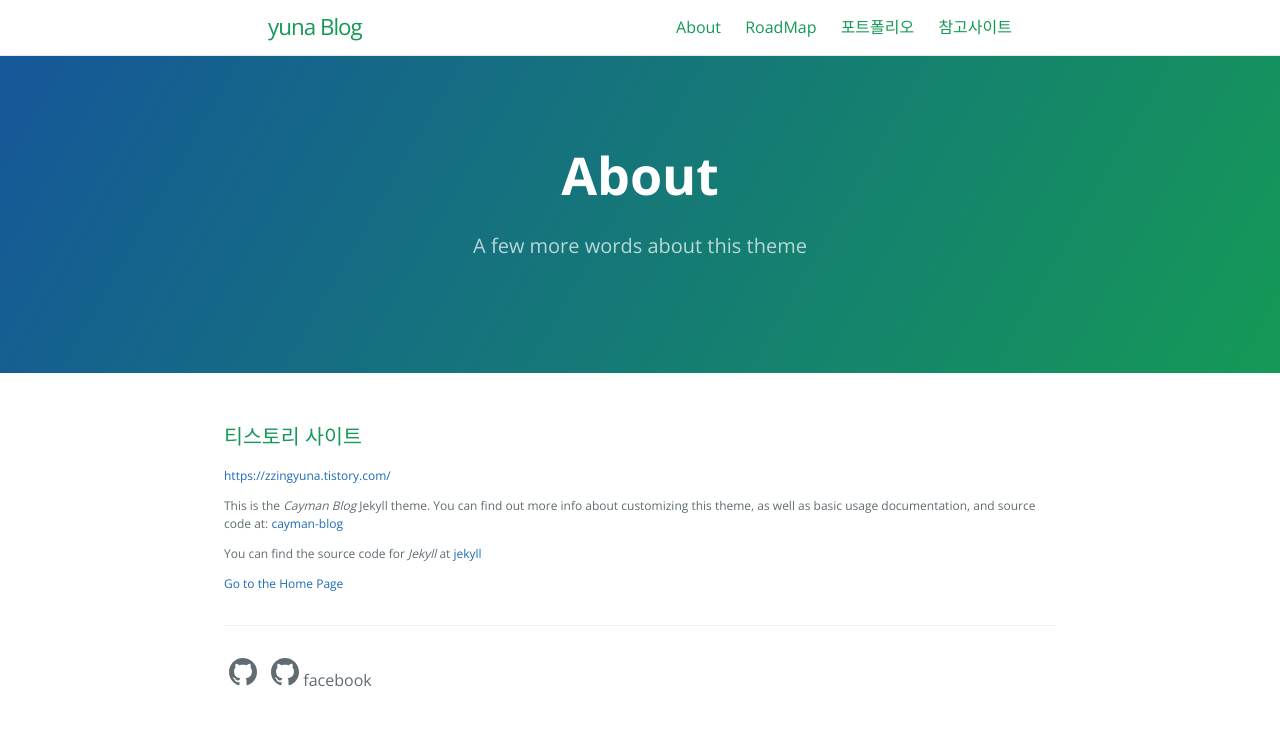
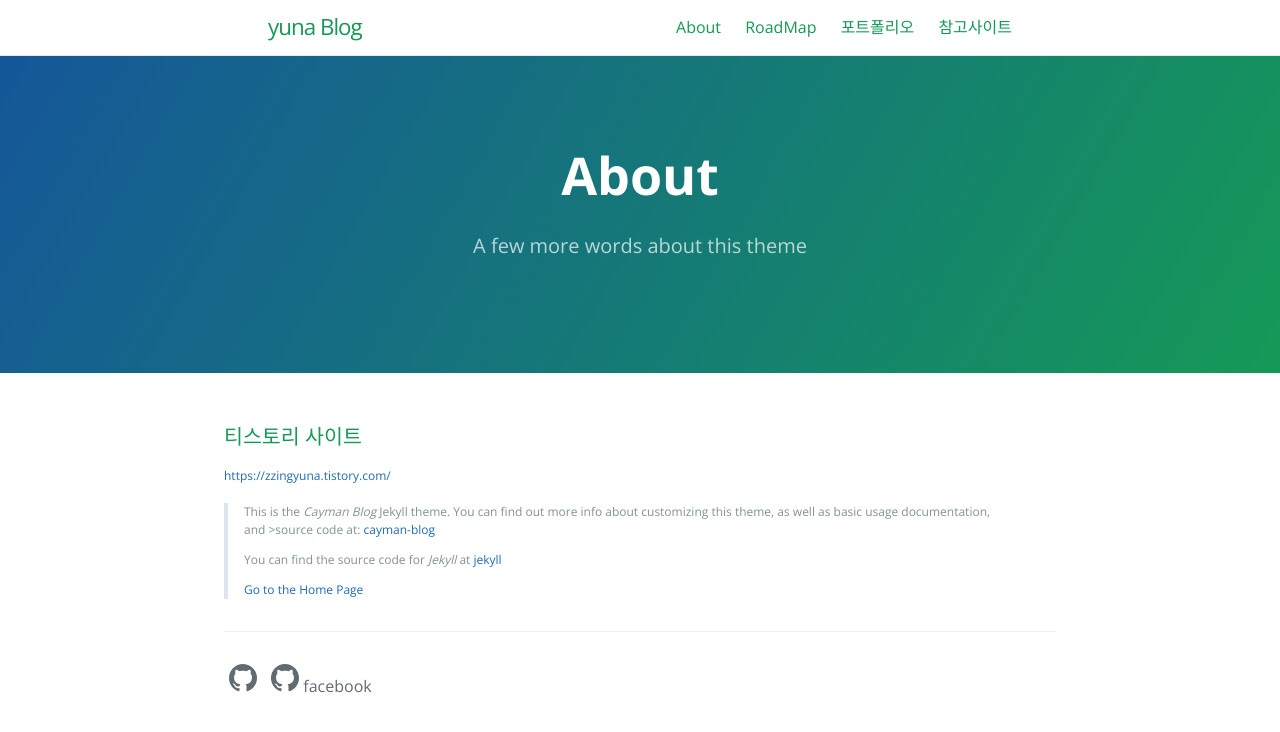
Before and after one commit to zzingyuna/test_site.github.io, a Jekyll site: the page built from 1_about.md, in a window 1280 px wide. Shown: the top 732 px of the page. Built offline with Jekyll 4.4.1, drawn with Linux system fonts in a browser that asks for light colours.

Commit message:
Update 1_about.md

```diff
--- a/1_about.md
+++ b/1_about.md
@@ -13,9 +13,9 @@ permalink: /about.html
 
 
 
-This is the _Cayman Blog_ Jekyll theme. You can find out more info about customizing this theme, as well as basic usage documentation, and source code at: [cayman-blog](https://github.com/lorepirri/cayman-blog)
-
-You can find the source code for _Jekyll_ at [jekyll](https://github.com/jekyll/jekyll)
-
-
-[Go to the Home Page]({{ site.url }}{{ site.baseurl }})
+>This is the _Cayman Blog_ Jekyll theme. You can find out more info about customizing this theme, as well as basic usage documentation, and >source code at: [cayman-blog](https://github.com/lorepirri/cayman-blog)
+>
+>You can find the source code for _Jekyll_ at [jekyll](https://github.com/jekyll/jekyll)
+>
+>
+>[Go to the Home Page]({{ site.url }}{{ site.baseurl }})
```
